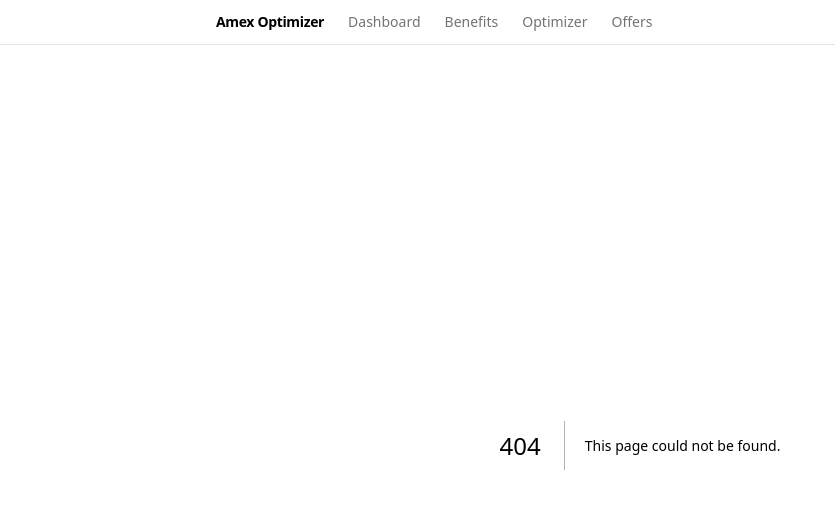
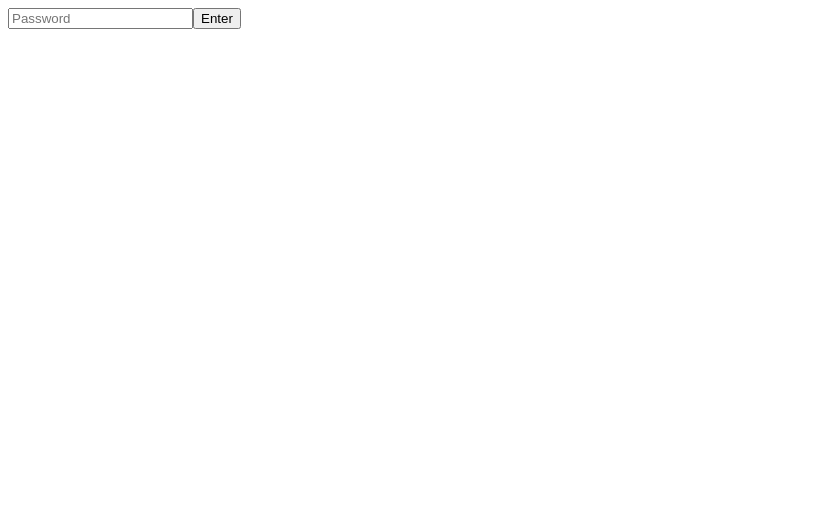
Before and after one commit to river-b0t/amex-rewards-optimizer, a Next.js app: page /login in a window 1280 px wide. Before the commit this address had no page. Shown: the top 508 px of the page, without its empty margins (0-835 px from the left). Built offline with nearby package versions, Linux system fonts and the light colour scheme.

Commit message:
Add cookie-based site password auth

```diff
--- /dev/null
+++ b/app/api/login/route.ts
@@ -0,0 +1,18 @@
+import { NextRequest, NextResponse } from 'next/server'
+
+export async function POST(request: NextRequest) {
+  const { password } = await request.json()
+
+  if (password !== process.env.SITE_PASSWORD) {
+    return NextResponse.json({ error: 'Incorrect password' }, { status: 401 })
+  }
+
+  const response = NextResponse.json({ ok: true })
+  response.cookies.set('site-auth', process.env.SITE_PASSWORD!, {
+    httpOnly: true,
+    secure: true,
+    sameSite: 'lax',
+    maxAge: 60 * 60 * 24 * 30,
+  })
+  return response
+}
--- /dev/null
+++ b/app/login/page.tsx
@@ -0,0 +1,36 @@
+'use client'
+import { useState } from 'react'
+import { useRouter } from 'next/navigation'
+
+export default function LoginPage() {
+  const [password, setPassword] = useState('')
+  const [error, setError] = useState(false)
+  const router = useRouter()
+
+  async function handleSubmit(e: React.FormEvent) {
+    e.preventDefault()
+    const res = await fetch('/api/login', {
+      method: 'POST',
+      body: JSON.stringify({ password }),
+      headers: { 'Content-Type': 'application/json' },
+    })
+    if (res.ok) {
+      router.push('/')
+    } else {
+      setError(true)
+    }
+  }
+
+  return (
+    <form onSubmit={handleSubmit}>
+      <input
+        type="password"
+        value={password}
+        onChange={e => setPassword(e.target.value)}
+        placeholder="Password"
+      />
+      <button type="submit">Enter</button>
+      {error && <p>Incorrect password</p>}
+    </form>
+  )
+}
```
Also changed, not shown: middleware.ts (added, +23 -0 lines).
